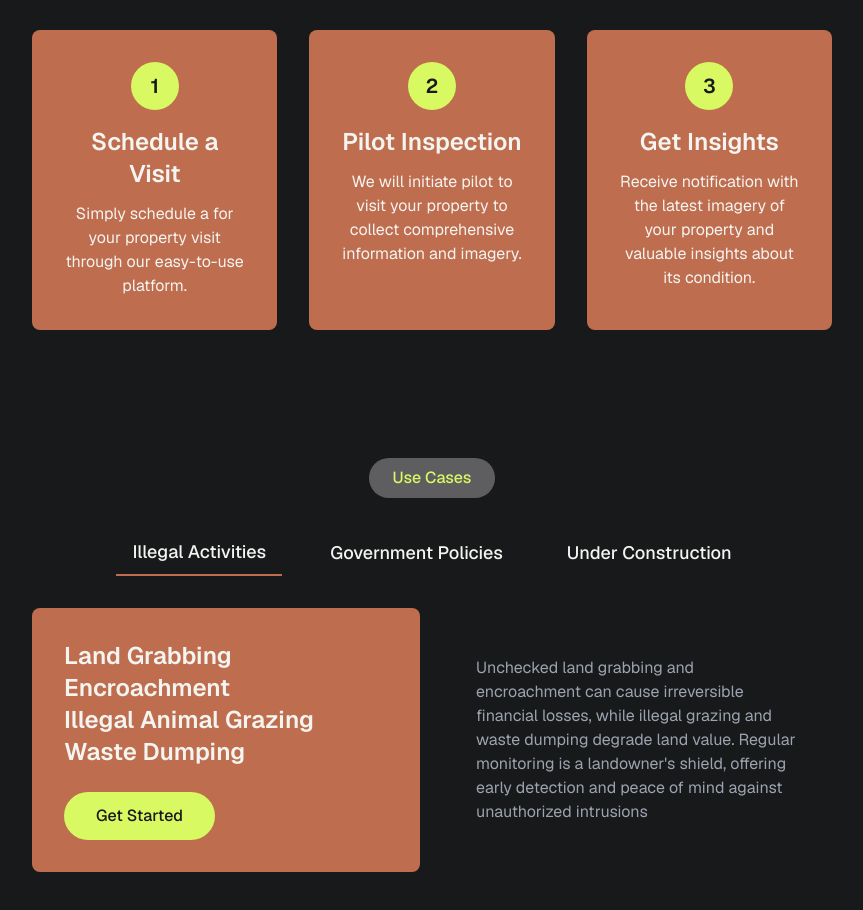
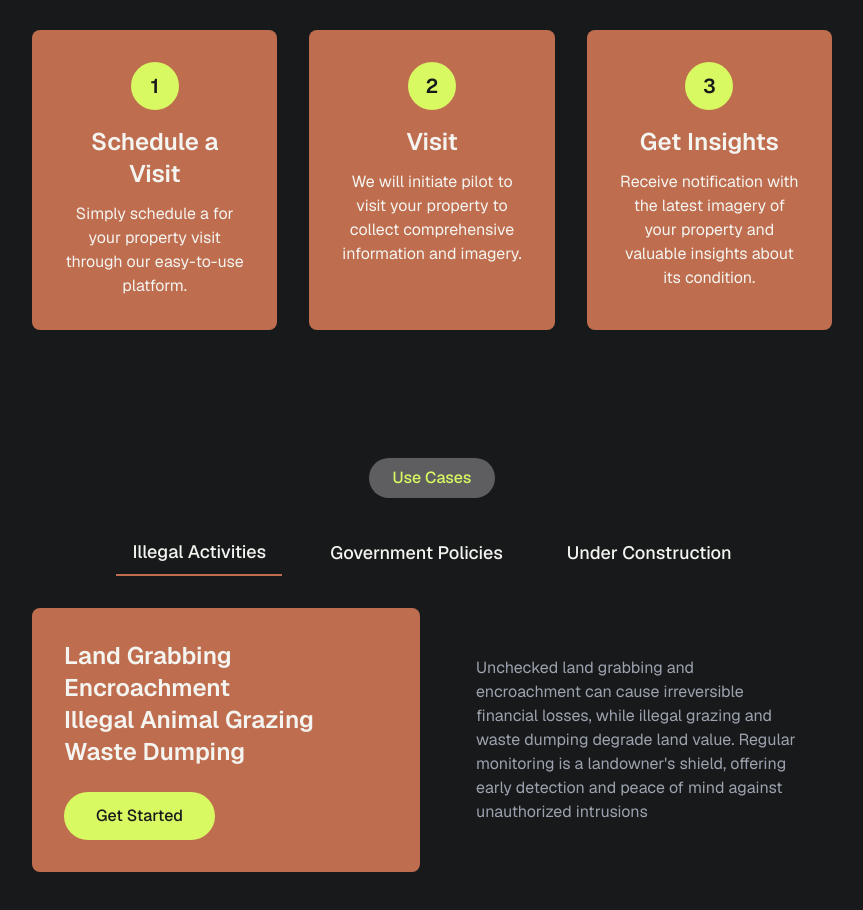
Before and after one commit to aravindmetku/tavros-app, a Next.js app: page / in a window 1280 px wide. Shown: the part 1793-2703 px from the top of the page, without its empty margins (208-1071 px from the left). Built offline with nearby package versions, Linux system fonts and the light colour scheme.

Commit message:
correct copy

```diff
--- a/components/how-it-works.tsx
+++ b/components/how-it-works.tsx
@@ -18,7 +18,7 @@ export default function HowItWorks() {
     },
     {
       number: 2,
-      title: "Pilot Inspection",
+      title: "Visit",
       description: "We will initiate pilot to visit your property to collect comprehensive information and imagery.",
     },
     {
```
